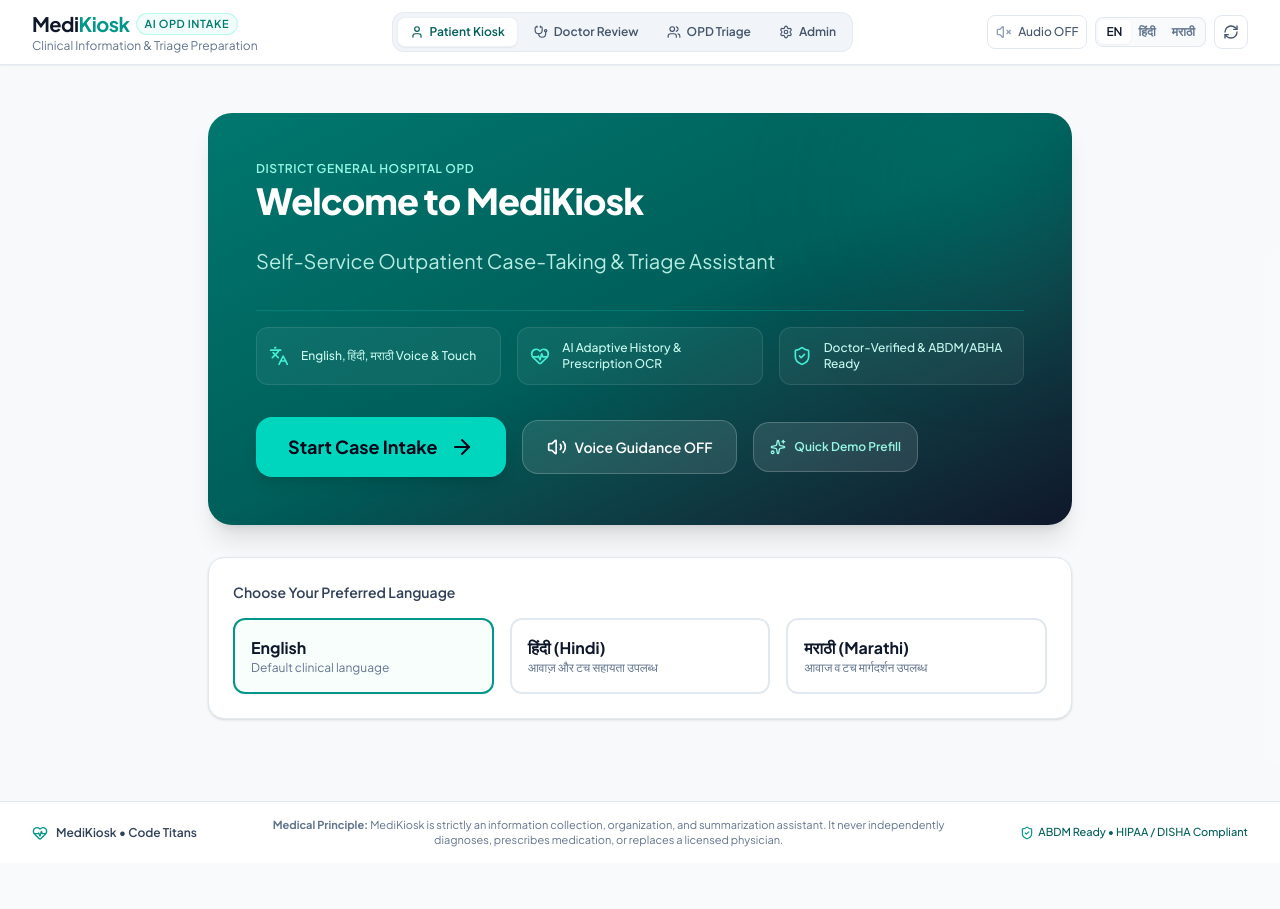
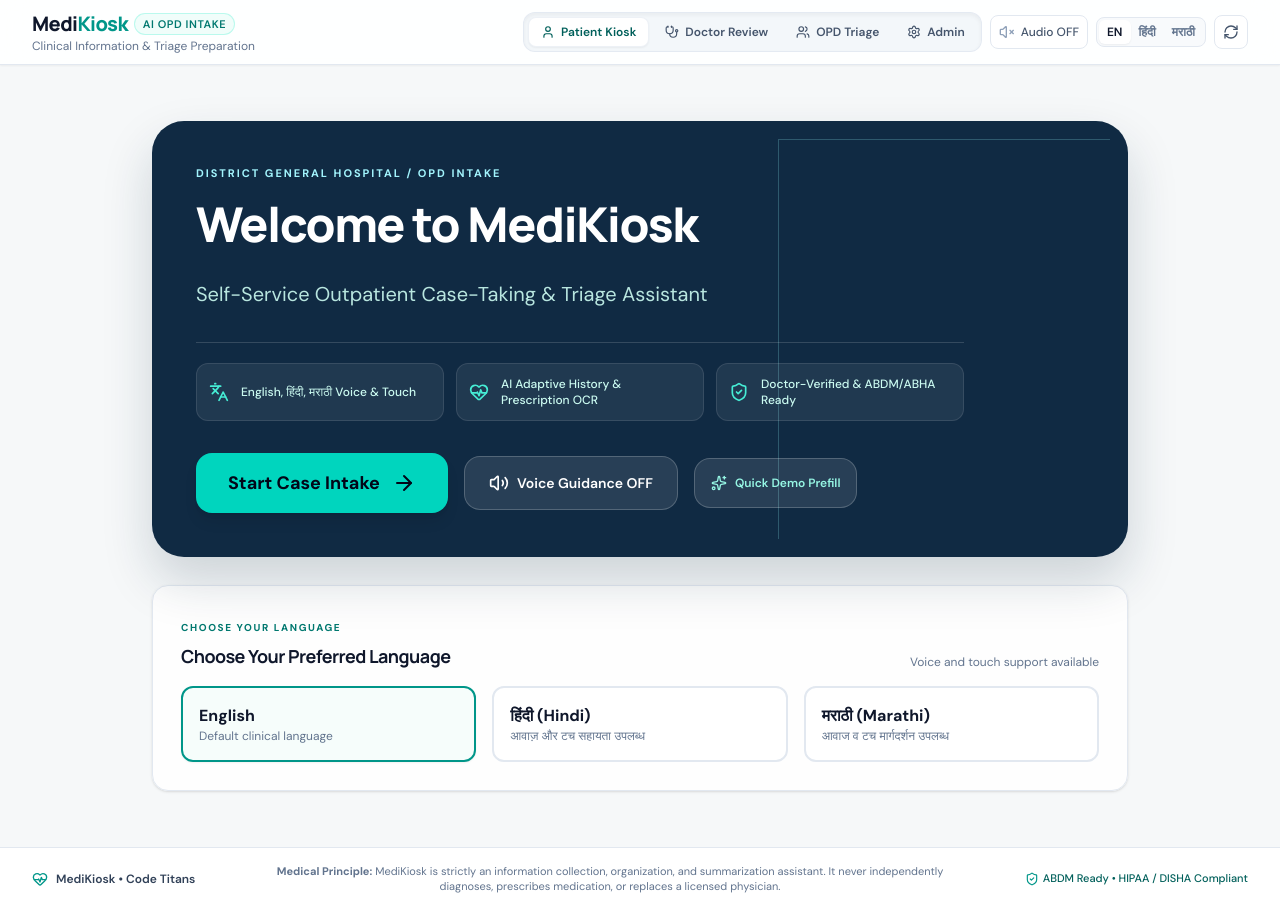
Before and after one commit to DarshanBhandigare/Kiosk, a React (Vite) app: page / in a window 1280 px wide. Before the commit the page ends 863 px from the top, so only its background shows below. Built offline with nearby package versions, Linux system fonts and the light colour scheme.

Commit message:
feat: enhance UI components and styles for improved user experience

```diff
--- a/src/App.tsx
+++ b/src/App.tsx
@@ -18,7 +18,7 @@
   };
 
   return (
-    <div className="min-h-screen flex flex-col bg-slate-50 text-slate-900 selection:bg-teal-100 selection:text-teal-900 font-sans">
+    <div className="app-shell min-h-screen overflow-x-hidden flex flex-col text-slate-900 selection:bg-teal-100 selection:text-teal-900 font-sans">
       {/* Top Header */}
       <Header
         currentView={currentView}
--- a/src/components/common/Header.tsx
+++ b/src/components/common/Header.tsx
@@ -28,15 +28,15 @@
   const t = translations[language];
 
   return (
-    <header className="sticky top-0 z-50 bg-white border-b border-slate-200 shadow-xs">
+    <header className="app-header sticky top-0 z-50 border-b border-slate-200 shadow-xs">
       <div className="max-w-7xl mx-auto px-4 sm:px-6 lg:px-8">
-        <div className="flex items-center justify-between h-16">
+        <div className="flex flex-wrap items-center justify-between gap-2 py-2 min-h-16">
           {/* Brand Name */}
-          <div className="flex items-center cursor-pointer" onClick={() => onSelectView('kiosk')}>
+          <div className="flex items-center min-w-0 flex-1 cursor-pointer" onClick={() => onSelectView('kiosk')}>
             <div>
               <div className="flex items-center space-x-1.5">
-                <span className="text-xl font-bold tracking-tight text-slate-900">Medi<span className="text-teal-600">Kiosk</span></span>
-                <span className="text-[11px] font-semibold uppercase tracking-wider bg-teal-50 text-teal-700 px-2 py-0.5 rounded-full border border-teal-200/60">
+                <span className="display-heading text-xl font-extrabold tracking-tight text-slate-900">Medi<span className="text-teal-600">Kiosk</span></span>
+                <span className="hidden sm:inline text-[11px] font-semibold uppercase tracking-wider bg-teal-50 text-teal-700 px-2 py-0.5 rounded-full border border-teal-200/60">
                   AI OPD Intake
                 </span>
               </div>
@@ -45,53 +45,53 @@
           </div>
 
           {/* Mode Switcher Navigation */}
-          <nav className="flex items-center space-x-1 bg-slate-100 p-1 rounded-xl border border-slate-200/80">
+          <nav className="order-3 sm:order-none w-full sm:w-auto flex items-center justify-center space-x-1 bg-slate-100/80 p-1 rounded-xl border border-slate-200/80 shadow-inner overflow-x-auto sm:max-w-[46vw]">
             <button
               onClick={() => onSelectView('kiosk')}
-              className={`flex items-center space-x-1.5 px-3 py-1.5 rounded-lg text-xs font-semibold transition-all ${
+                className={`flex items-center space-x-1.5 px-2 sm:px-3 py-1.5 rounded-lg text-xs font-semibold transition-all ${
                 currentView === 'kiosk'
                   ? 'bg-white text-teal-800 shadow-xs border border-slate-200/60'
                   : 'text-slate-600 hover:text-slate-900 hover:bg-slate-200/50'
               }`}
             >
               <User className="w-3.5 h-3.5" />
-              <span>Patient Kiosk</span>
+              <span className="hidden sm:inline">Patient Kiosk</span>
             </button>
 
             <button
               onClick={() => onSelectView('doctor')}
-              className={`flex items-center space-x-1.5 px-3 py-1.5 rounded-lg text-xs font-semibold transition-all ${
+                className={`flex items-center space-x-1.5 px-2 sm:px-3 py-1.5 rounded-lg text-xs font-semibold transition-all ${
                 currentView === 'doctor'
                   ? 'bg-white text-teal-800 shadow-xs border border-slate-200/60'
                   : 'text-slate-600 hover:text-slate-900 hover:bg-slate-200/50'
               }`}
             >
               <Stethoscope className="w-3.5 h-3.5" />
-              <span>Doctor Review</span>
+              <span className="hidden sm:inline">Doctor Review</span>
             </button>
 
             <button
               onClick={() => onSelectView('staff')}
-              className={`flex items-center space-x-1.5 px-3 py-1.5 rounded-lg text-xs font-semibold transition-all ${
+                className={`flex items-center space-x-1.5 px-2 sm:px-3 py-1.5 rounded-lg text-xs font-semibold transition-all ${
                 currentView === 'staff'
                   ? 'bg-white text-teal-800 shadow-xs border border-slate-200/60'
                   : 'text-slate-600 hover:text-slate-900 hover:bg-slate-200/50'
               }`}
             >
               <Users className="w-3.5 h-3.5" />
-              <span>OPD Triage</span>
+              <span className="hidden sm:inline">OPD Triage</span>
             </button>
 
             <button
               onClick={() => onSelectView('admin')}
-              className={`flex items-center space-x-1.5 px-3 py-1.5 rounded-lg text-xs font-semibold transition-all ${
+                className={`flex items-center space-x-1.5 px-2 sm:px-3 py-1.5 rounded-lg text-xs font-semibold transition-all ${
                 currentView === 'admin'
                   ? 'bg-white text-teal-800 shadow-xs border border-slate-200/60'
                   : 'text-slate-600 hover:text-slate-900 hover:bg-slate-200/50'
               }`}
             >
               <Settings className="w-3.5 h-3.5" />
-              <span>Admin</span>
+              <span className="hidden sm:inline">Admin</span>
             </button>
           </nav>
 
@@ -127,7 +127,7 @@
                   language === 'hi' ? 'bg-white text-slate-900 shadow-xs' : 'text-slate-500 hover:text-slate-900'
                 }`}
               >
-                हिंदी
+                <span className="hidden sm:inline">हिंदी</span><span className="sm:hidden">हि</span>
               </button>
               <button
                 onClick={() => onLanguageChange('mr')}
@@ -135,7 +135,7 @@
                   language === 'mr' ? 'bg-white text-slate-900 shadow-xs' : 'text-slate-500 hover:text-slate-900'
                 }`}
               >
-                मराठी
+                <span className="hidden sm:inline">मराठी</span><span className="sm:hidden">म</span>
               </button>
             </div>
 
--- a/src/components/kiosk/Step1Welcome.tsx
+++ b/src/components/kiosk/Step1Welcome.tsx
@@ -22,14 +22,14 @@
   const t = translations[language];
 
   return (
-    <div className="max-w-4xl mx-auto py-6 px-4">
+    <div className="max-w-5xl mx-auto py-8 px-4 sm:px-6">
       {/* Hospital Banner */}
-      <div className="bg-gradient-to-br from-teal-700 via-teal-800 to-slate-900 rounded-3xl p-8 sm:p-12 text-white shadow-xl mb-8 relative overflow-hidden">
-        <div className="absolute right-0 top-0 translate-x-12 -translate-y-12 w-64 h-64 bg-teal-500/10 rounded-full blur-3xl pointer-events-none" />
+      <div className="kiosk-hero rounded-[2rem] p-7 sm:p-11 text-white mb-7 relative overflow-hidden">
+        <div className="relative z-10 max-w-3xl">
 
         <div className="mb-6">
-          <span className="text-xs font-semibold tracking-wider uppercase text-teal-200 block mb-1">District General Hospital OPD</span>
-          <h1 className="text-2xl sm:text-4xl font-extrabold tracking-tight">{t.welcomeTitle}</h1>
+          <span className="text-[11px] font-bold tracking-[0.18em] uppercase text-cyan-200 block mb-3">District General Hospital / OPD Intake</span>
+          <h1 className="display-heading text-3xl sm:text-5xl font-extrabold leading-tight">{t.welcomeTitle}</h1>
         </div>
 
         <p className="text-base sm:text-xl text-teal-100/90 font-normal max-w-2xl leading-relaxed mb-8">
@@ -37,16 +37,16 @@
         </p>
 
         {/* Feature Highlights */}
-        <div className="grid grid-cols-1 sm:grid-cols-3 gap-4 mb-8 pt-4 border-t border-teal-600/50">
-          <div className="flex items-center space-x-3 bg-white/5 rounded-xl p-3 border border-white/10">
+        <div className="grid grid-cols-1 sm:grid-cols-3 gap-3 mb-8 pt-5 border-t border-white/15">
+          <div className="flex items-center space-x-3 bg-white/[0.07] rounded-xl p-3 border border-white/10">
             <Languages className="w-5 h-5 text-teal-300 shrink-0" />
             <span className="text-xs font-medium text-teal-100">English, हिंदी, मराठी Voice & Touch</span>
           </div>
-          <div className="flex items-center space-x-3 bg-white/5 rounded-xl p-3 border border-white/10">
+          <div className="flex items-center space-x-3 bg-white/[0.07] rounded-xl p-3 border border-white/10">
             <HeartPulse className="w-5 h-5 text-teal-300 shrink-0" />
             <span className="text-xs font-medium text-teal-100">AI Adaptive History & Prescription OCR</span>
           </div>
-          <div className="flex items-center space-x-3 bg-white/5 rounded-xl p-3 border border-white/10">
+          <div className="flex items-center space-x-3 bg-white/[0.07] rounded-xl p-3 border border-white/10">
             <ShieldCheck className="w-5 h-5 text-teal-300 shrink-0" />
             <span className="text-xs font-medium text-teal-100">Doctor-Verified & ABDM/ABHA Ready</span>
           </div>
@@ -82,11 +82,18 @@
             <span>Quick Demo Prefill</span>
           </button>
         </div>
+        </div>
       </div>
 
       {/* Language Quick Selector Chips */}
-      <div className="bg-white rounded-2xl p-6 border border-slate-200 shadow-sm">
-        <h3 className="text-sm font-semibold text-slate-700 mb-4">{t.languageSelectTitle}</h3>
+      <div className="bg-white/90 rounded-2xl p-6 sm:p-7 border border-slate-200 shadow-sm">
+        <div className="flex items-end justify-between gap-4 mb-4">
+          <div>
+            <span className="text-[10px] font-bold uppercase tracking-[0.16em] text-teal-700">Choose your language</span>
+            <h3 className="display-heading text-lg font-bold text-slate-900 mt-1">{t.languageSelectTitle}</h3>
+          </div>
+          <span className="hidden sm:block text-xs text-slate-500">Voice and touch support available</span>
+        </div>
         <div className="grid grid-cols-1 sm:grid-cols-3 gap-4">
           <button
             onClick={() => onSelectLanguage('en')}
--- a/src/index.css
+++ b/src/index.css
@@ -1,17 +1,77 @@
+@import url('https://fonts.googleapis.com/css2?family=DM+Sans:wght@400;500;600;700&family=Manrope:wght@600;700;800&display=swap');
 @import "tailwindcss";
 
 @layer base {
   :root {
-    --font-sans: 'Plus Jakarta Sans', system-ui, -apple-system, sans-serif;
+    --font-sans: 'DM Sans', ui-sans-serif, system-ui, sans-serif;
+    --font-display: 'Manrope', 'DM Sans', ui-sans-serif, system-ui, sans-serif;
+    --ink: #102a43;
+    --muted-ink: #62748a;
+    --teal: #087f8c;
+    --teal-dark: #075985;
+    --paper: #f5f8f7;
   }
 
   body {
     font-family: var(--font-sans);
-    background-color: #f8fafc;
-    color: #0f172a;
+    background-color: var(--paper);
+    color: var(--ink);
     -webkit-font-smoothing: antialiased;
     -moz-osx-font-smoothing: grayscale;
   }
+}
+
+.app-shell {
+  background-color: var(--paper);
+  background-image: radial-gradient(#d9e7e5 0.7px, transparent 0.7px);
+  background-size: 22px 22px;
+}
+
+.app-header {
+  background: rgba(255, 255, 255, 0.9);
+  backdrop-filter: blur(16px);
+}
+
+.display-heading {
+  font-family: var(--font-display);
+  letter-spacing: -0.03em;
+}
+
+.kiosk-hero {
+  background: #102a43;
+  box-shadow: 0 24px 50px rgba(16, 42, 67, 0.18);
+}
+
+.kiosk-hero::after {
+  content: '';
+  position: absolute;
+  inset: 18px 18px 18px auto;
+  width: 34%;
+  border-left: 1px solid rgba(123, 211, 217, 0.28);
+  border-top: 1px solid rgba(123, 211, 217, 0.28);
+  pointer-events: none;
+}
+
+.login-shell {
+  background: rgba(255, 255, 255, 0.64);
+  border: 1px solid rgba(203, 219, 216, 0.9);
+}
+
+.login-card {
+  box-shadow: 0 24px 60px rgba(16, 42, 67, 0.12);
+}
+
+.queue-stat {
+  position: relative;
+  overflow: hidden;
+}
+
+.queue-stat::before {
+  content: '';
+  position: absolute;
+  inset: 0 auto 0 0;
+  width: 3px;
+  background: var(--teal);
 }
 
 /* Custom scrollbars for medical dashboards */
```
Also changed, not shown: src/components/doctor/DoctorWorkspace.tsx (+9 -8 lines), src/components/doctor/OPDQueue.tsx (+11 -11 lines), src/components/kiosk/Step2Language.tsx (+6 -6 lines), 1 other file (tests, documents, lock files or other folders).
